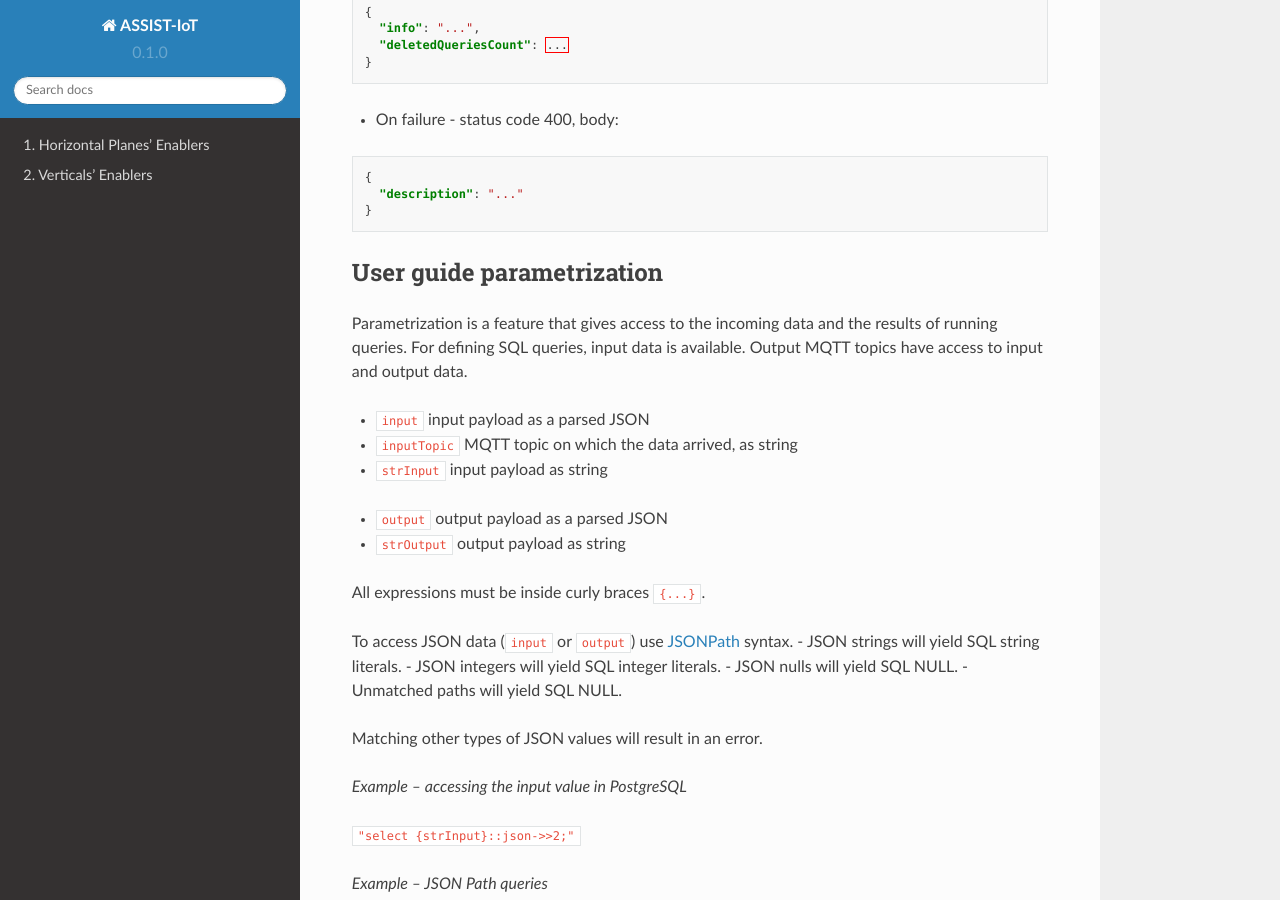
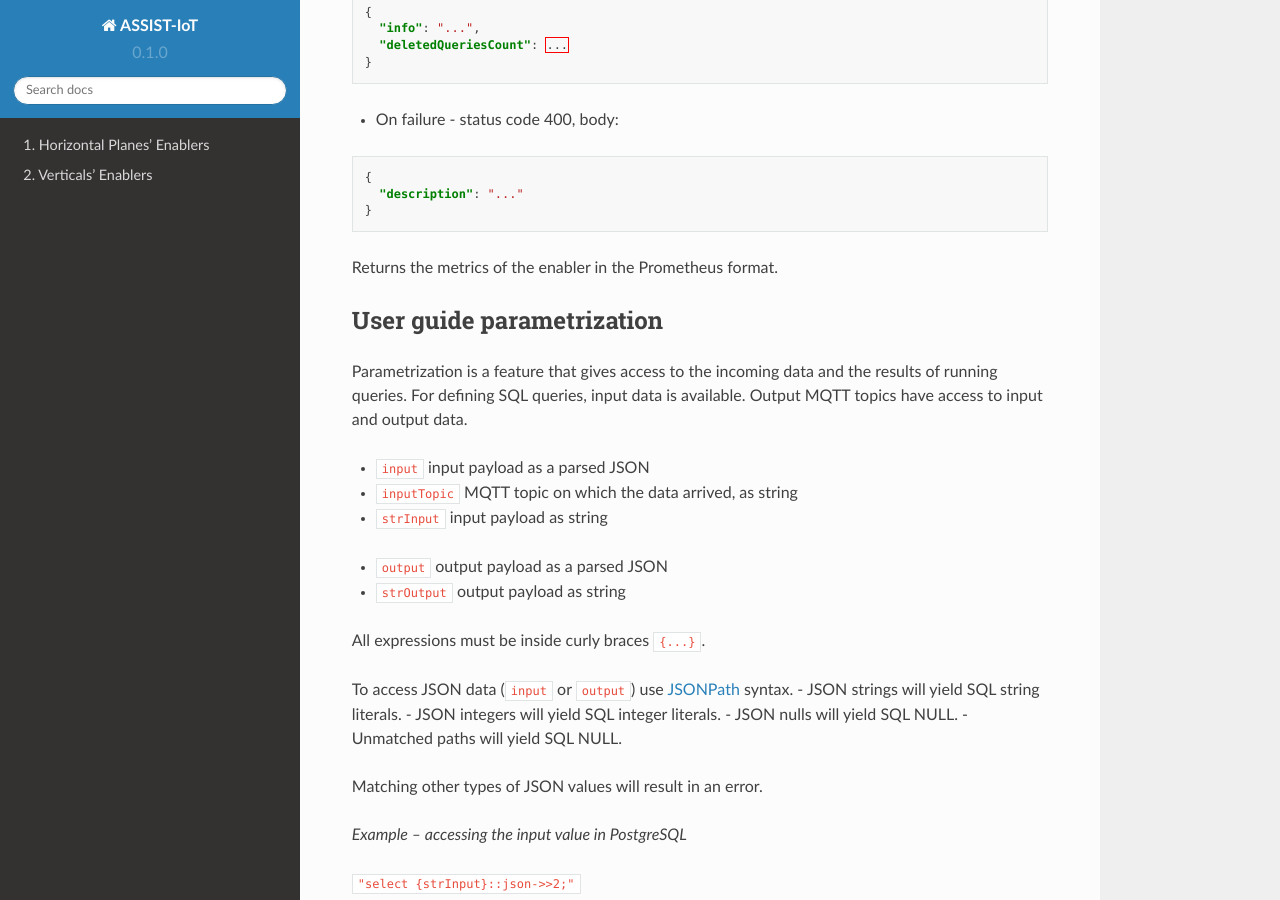
Before and after one commit to assist-iot/assist-iot-documentation, a Sphinx documentation site: the page built from docs/source/verticals/self/location_process_enabler.rst, in a window 1280 px wide and 900 px high, scrolled down 10619 px. Built offline with Sphinx 7.4.7 and the Read the Docs theme 2.0.0, drawn with Linux system fonts in a browser that asks for light colours.

Commit message:
Update Location processing

```diff
--- a/docs/source/verticals/self/location_process_enabler.rst
+++ b/docs/source/verticals/self/location_process_enabler.rst
@@ -464,8 +464,8 @@
 Endpoints
 ---------
 
-GET ``v1/queries``
-~~~~~~~~~~~~~~~~~~
+GET ``/v1/queries``
+~~~~~~~~~~~~~~~~~~~
 
 Retrieves all queries.
 
@@ -494,8 +494,8 @@
      "description": "..."
    }
 
-GET ``v1/queries/{name}``
-~~~~~~~~~~~~~~~~~~~~~~~~~
+GET ``/v1/queries/{name}``
+~~~~~~~~~~~~~~~~~~~~~~~~~~
 
 Retrieves the query with ``name``.
 
@@ -533,8 +533,8 @@
      "description": "..."
    }
 
-POST ``v1/queries``
-~~~~~~~~~~~~~~~~~~~
+POST ``/v1/queries``
+~~~~~~~~~~~~~~~~~~~~
 
 Creates a query.
 
@@ -565,8 +565,8 @@
      "description: "..."
    }
 
-PUT ``v1/queries/{name}``
-~~~~~~~~~~~~~~~~~~~~~~~~~
+PUT ``/v1/queries/{name}``
+~~~~~~~~~~~~~~~~~~~~~~~~~~
 
 Updates the query with ``name``.
 
@@ -599,8 +599,8 @@
      "description: "..."
    }
 
-DELETE ``v1/queries/{name}``
-~~~~~~~~~~~~~~~~~~~~~~~~~~~~
+DELETE ``/v1/queries/{name}``
+~~~~~~~~~~~~~~~~~~~~~~~~~~~~~
 
 Deletes the query with ``name``.
 
@@ -628,6 +628,11 @@
    {
      "description": "..."
    }
+
+GET ``/metrics``
+~~~~~~~~~~~~~~~~
+
+Returns the metrics of the enabler in the Prometheus format.
 
 
 
```
